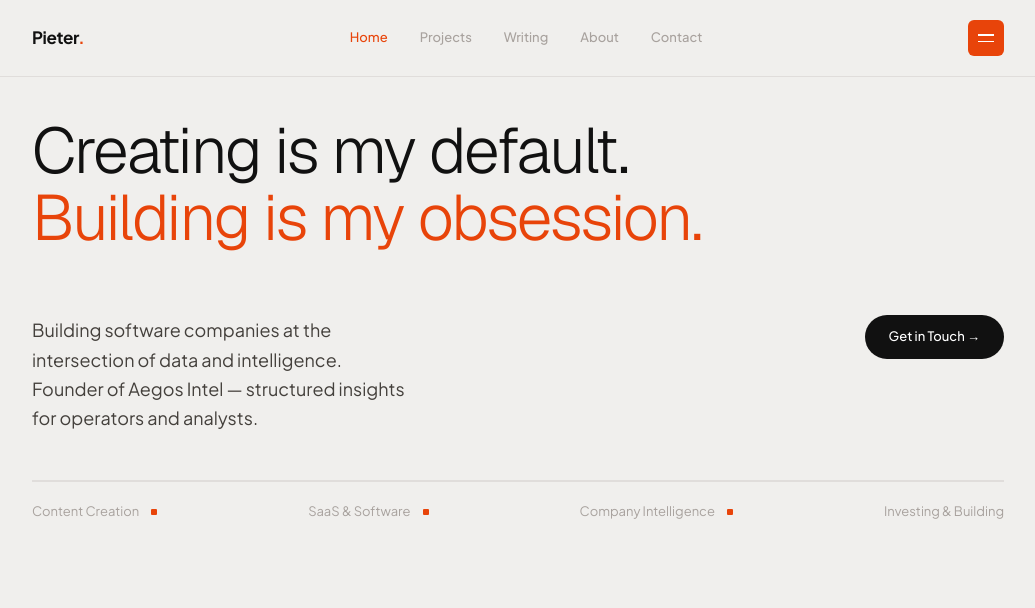
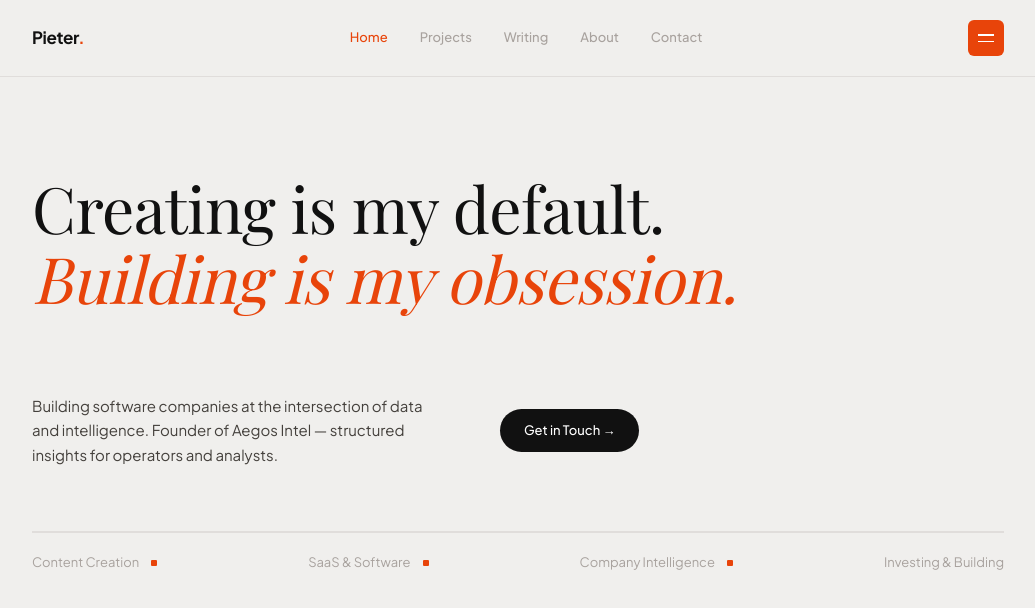
Before and after one commit to sillyledger/personal, a Next.js app: page / in a window 1280 px wide. Shown: the top 608 px of the page, without its empty margins (122-1157 px from the left). Built offline with nearby package versions, Linux system fonts and the light colour scheme.

Commit message:
Update Hero.tsx

```diff
--- a/components/Hero.tsx
+++ b/components/Hero.tsx
@@ -1,21 +1,21 @@
 import Link from "next/link";
-import { Geist } from "next/font/google";
+import { Playfair_Display } from "next/font/google";
 
-const geist = Geist({ subsets: ["latin"], weight: ["300", "400"] });
+const playfair = Playfair_Display({ subsets: ["latin"], weight: ["400", "700"], style: ["normal", "italic"] });
 
 export default function Hero() {
   return (
-    <section className="relative pt-10 pb-0">
+    <section className="pt-24 pb-0">
 
-      <h1 className={`${geist.className} text-[clamp(40px,5vw,72px)] font-light leading-[1.05] tracking-[-0.03em] text-[#111]`}>
+      <h1 className={`${playfair.className} text-[clamp(40px,5vw,72px)] font-normal leading-[1.1] tracking-[-0.01em] text-[#111]`}>
         Creating is my default.
       </h1>
-      <h2 className={`${geist.className} text-[clamp(40px,5vw,72px)] font-light leading-[1.05] tracking-[-0.03em] text-accent mb-16 whitespace-nowrap`}>
-        Building is my obsession.
+      <h2 className={`${playfair.className} text-[clamp(40px,5vw,72px)] font-normal leading-[1.1] tracking-[-0.01em] text-accent mb-20`}>
+        <em>Building is my obsession.</em>
       </h2>
 
-      <div className="flex items-start justify-between pb-12 border-b border-stone-300/60">
-        <p className="text-[18px] text-stone-700 leading-relaxed max-w-[380px]">
+      <div className="flex items-center gap-12 pb-16 border-b border-stone-300/60">
+        <p className="text-[15px] text-stone-700 leading-relaxed max-w-[420px]">
           Building software companies at the intersection of data and
           intelligence. Founder of Aegos Intel — structured insights for
           operators and analysts.
```
